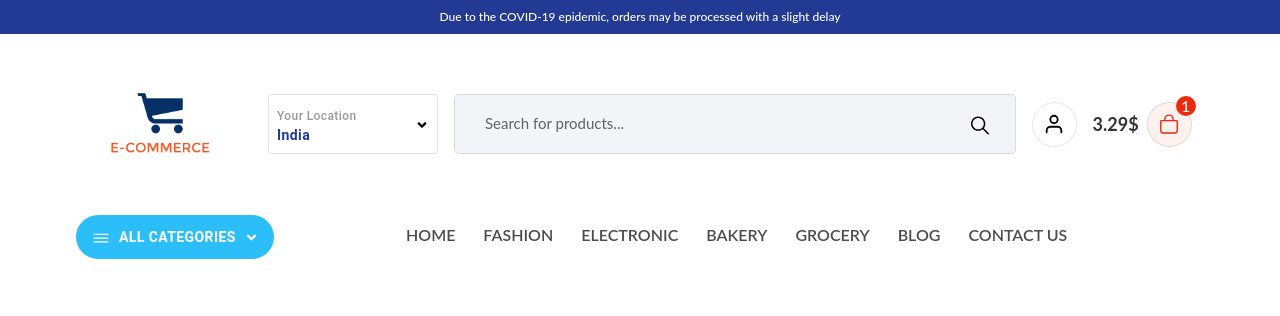
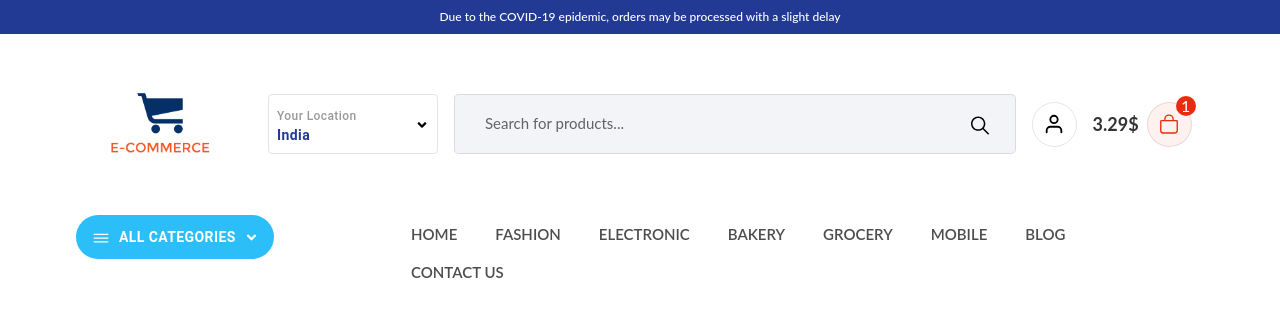
Before and after one commit to hidorika-hikari/E-CommerceWebsite, a React (Create React App) app: page / in a window 1280 px wide. Shown: the top 316 px of the page. Built offline with nearby package versions, Linux system fonts and the light colour scheme.

Commit message:
Finish #5

```diff
--- a/src/App.css
+++ b/src/App.css
@@ -192,18 +192,23 @@ nav .navPart2 ul{
 }
 
 nav .navPart2 ul li a{
-  font-size: 16px;
+  font-size: 15px;
   font-weight: 600;
   text-decoration: none;
   color: rgba(0, 0, 0, 0.7);
   text-transform: uppercase;
   display: flex;
   align-items: center;
-  padding: 8px 10px;
+  padding: 8px 15px;
   transition: all 0.2s ease-in-out;
+  border-radius: 25px;
 }
 
-nav .navPart2 ul li a::hover{
+.nav .navPart2 ul li a svg{
+  font-size: 20px;
+}
+
+nav .navPart2 ul li a:hover{
   background: #f0faff;
   color: #2bbef9;
 }
--- a/src/Components/Header/Navigation/index.js
+++ b/src/Components/Header/Navigation/index.js
@@ -16,13 +16,14 @@ const Navigation =() => {
                         </Button>
                     </div>
 
-                    <div className='col-sm-9 navPart2'>
-                        <ul className='list-list-inline'>
+                    <div className='col-sm-9 navPart2 d-flex align-items-center'>
+                        <ul className='list-list-inline ms-auto'>
                             <li className='list-inline-item'><Link to="/">Home</Link></li>
                             <li className='list-inline-item'><Link to="/">Fashion</Link></li>
                             <li className='list-inline-item'><Link to="/">Electronic</Link></li>
                             <li className='list-inline-item'><Link to="/">Bakery</Link></li>
                             <li className='list-inline-item'><Link to="/">Grocery</Link></li>
+                            <li className='list-inline-item'><Link to="/">Mobile</Link></li>
                             <li className='list-inline-item'><Link to="/">Blog</Link></li>
                             <li className='list-inline-item'><Link to="/">Contact Us</Link></li>
                         </ul>
```
